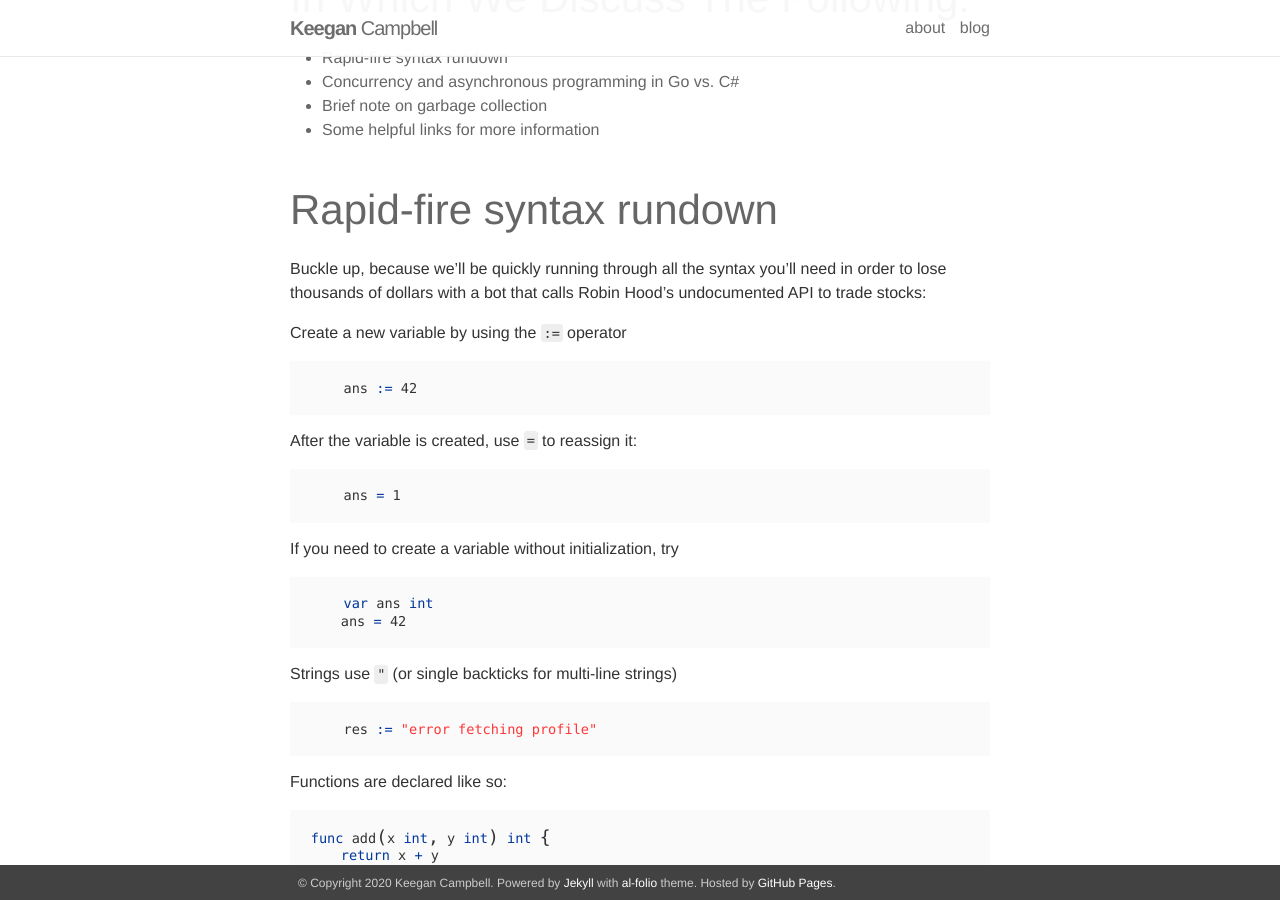
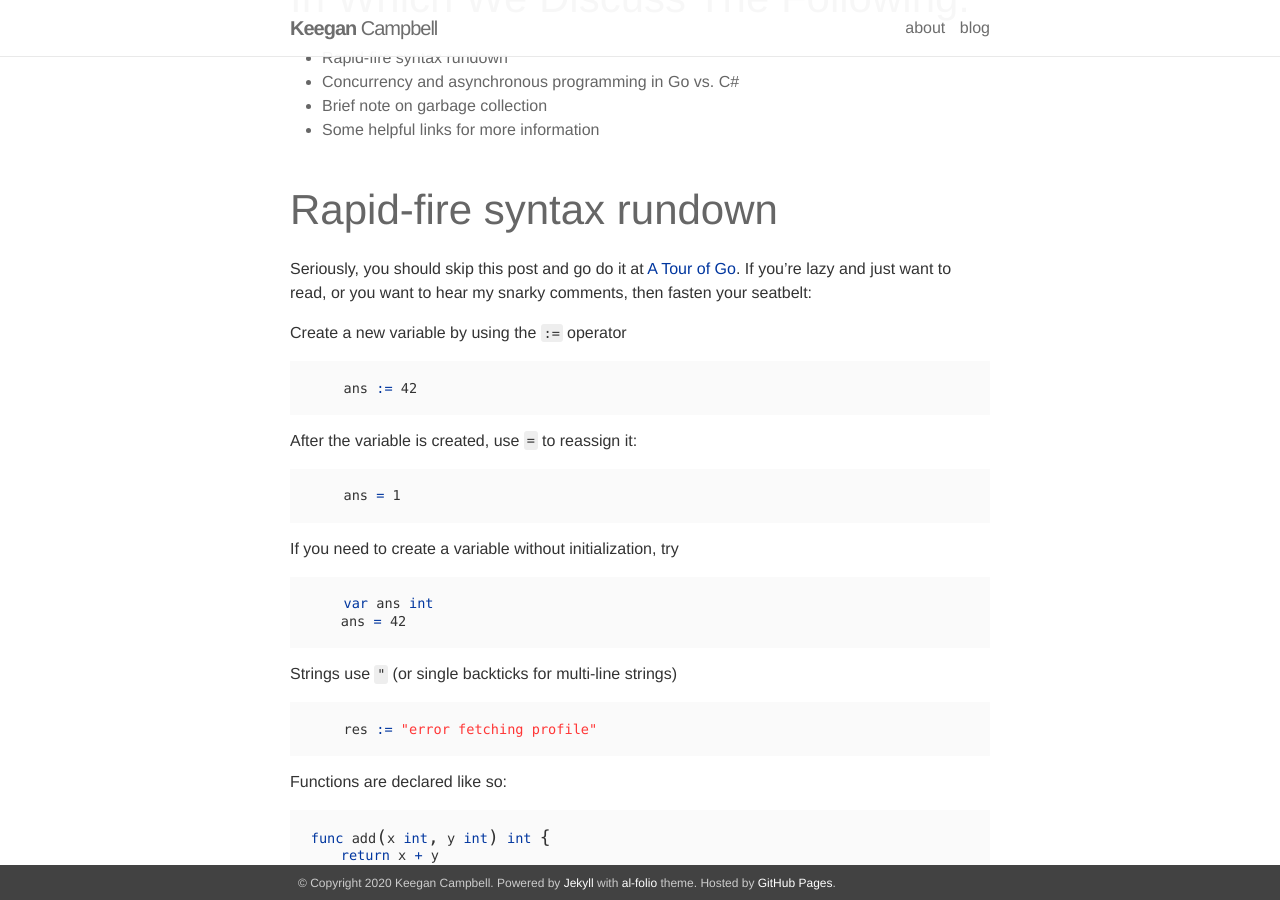
Before and after one commit to kfcampbell/kfcampbell.github.io, a Jekyll site: the page built from _posts/2020-05-31-go-for-csharp-people-part-two.markdown, in a window 1280 px wide and 900 px high, scrolled down 349 px. Built offline with Jekyll 4.4.1, drawn with Linux system fonts in a browser that asks for light colours; nearby versions of some CDN libraries; some of the changed text lies outside the part shown.

Commit message:
Give good advice

````diff
--- a/_posts/2020-05-31-go-for-csharp-people-part-two.markdown
+++ b/_posts/2020-05-31-go-for-csharp-people-part-two.markdown
@@ -17,7 +17,7 @@ This is heavily influenced by [A half-hour to learn Rust](https://fasterthanli.m
 
 ## Rapid-fire syntax rundown
 
-Buckle up, because we'll be quickly running through all the syntax you'll need in order to lose thousands of dollars with a bot that calls Robin Hood's undocumented API to trade stocks:
+Seriously, you should skip this post and go do it at [A Tour of Go](https://tour.golang.org). If you're lazy and just want to read, or you want to hear my snarky comments, then fasten your seatbelt:
 
 Create a new variable by using the `:=` operator
 
@@ -85,7 +85,7 @@ for {
 // timeout running program
 ```
 
-If statements are exactly what you'd expect. The Go attitude is no parentheses, no problems.
+If statements are exactly what you'd expect. The Go attitude is "no parentheses, no problems."
 ```go
 x := 0
 
@@ -99,7 +99,12 @@ if x > 0 {
 // please i have kids
 ```
 
-Switch statements are a bit different than C#. Go only allows a single case to be run at once, so you won't see `break` littered throughout the codeblock.
+Switch statements are a bit different than C#. Go only allows a single case to be run at once, so you won't see `break` littered throughout the codeblock. You can switch on any variable type and even function results:
+```go
+
+x :=
+
+```
 
 
 
````
